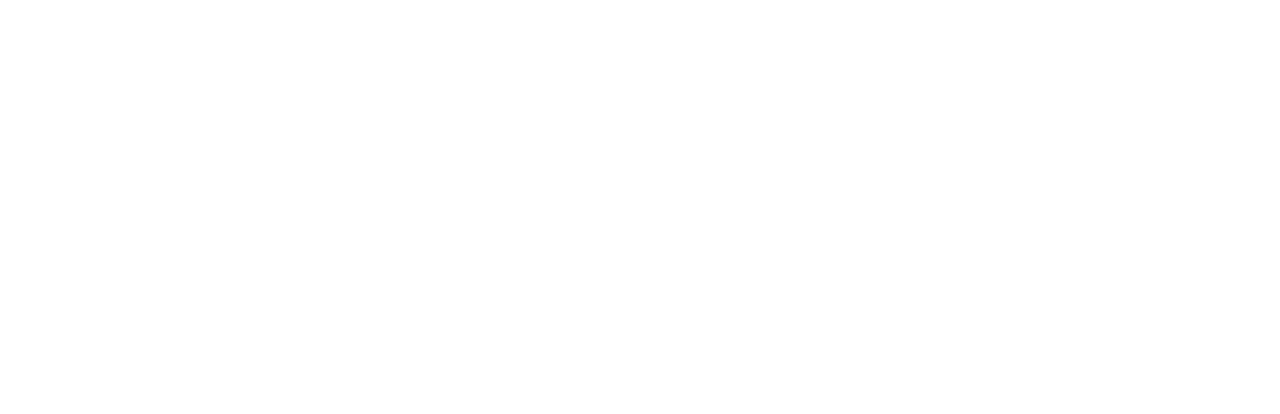
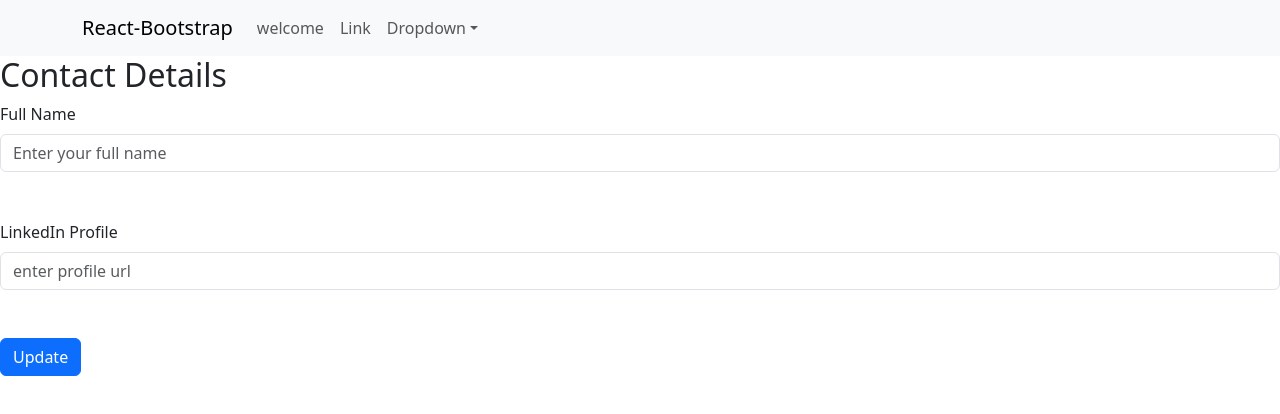
Before and after one commit to Vineeth05kumar/ExpenseTracker, a React (Create React App) app: page /details in a window 1280 px wide. Before the commit this address had no page. Shown: the top 414 px of the page. Built offline with nearby package versions, Linux system fonts and the light colour scheme.

Commit message:
Added Complete your profile

```diff
--- a/src/App.js
+++ b/src/App.js
@@ -1,13 +1,17 @@
 import Signup from "./components/Pages/Signup";
-import { BrowserRouter as Router,Routes,Route } from "react-router-dom";
+import { BrowserRouter as Router, Routes, Route } from "react-router-dom";
 import Welcome from "./components/Pages/Welcome";
+import Header from "./components/Pages/Header";
+import Details from "./components/Pages/Details";
 
 function App() {
   return (
-    <Router >
+    <Router>
+      <Header />
       <Routes>
-        <Route path='/' element={<Signup />} />
-        <Route path='/welcome' element ={<Welcome />} />
+        <Route path="/" element={<Signup />} />
+        <Route path="/welcome" element={<Welcome />} />
+        <Route path="/details" element={<Details />} />
       </Routes>
     </Router>
   );
--- /dev/null
+++ b/src/components/Pages/Details.js
@@ -0,0 +1,56 @@
+import { Form, Button } from "react-bootstrap";
+import React, { useState } from "react";
+
+export default function Details() {
+    const [personalData, setPersonalData] = useState({
+        fullname: '',
+        profileLink: ''
+    });
+
+    const changeHandler = (e) => {
+        const { name, value } = e.target;
+        setPersonalData({ ...personalData, [name]: value });
+    }
+
+    const profileHandler = async (e) => {
+        e.preventDefault();
+        const token = localStorage.getItem('token')
+        try {
+            const response = await fetch("https://identitytoolkit.googleapis.com/v1/accounts:update?key=AIzaSyBcTzMy6yeRL1-JVvi7Rse7eIBsR1Q1mes", {
+                method: "POST",
+                headers: {
+                    "Content-Type": "application/json"
+                },
+                body: JSON.stringify({
+                    idToken: token,
+                    displayName: personalData.fullname,
+                    photoURL: personalData.profileLink,
+                    returnSecureToken: false,
+                })
+            });
+            if (!response.ok) {
+                const errorData = await response.json();
+                throw new Error(errorData.error.message);
+            }
+            const data = await response.json();
+            console.log(data);
+        } catch (error) {
+            console.error(error);
+        }
+    }
+
+    return (
+        <Form onSubmit={profileHandler}>
+            <h2>Contact Details</h2>
+            <Form.Group className="mb-5" controlId="formBasicName">
+                <Form.Label>Full Name</Form.Label>
+                <Form.Control type="text" name="fullname" value={personalData.fullname} placeholder="Enter your full name" onChange={changeHandler} />
+            </Form.Group>
+            <Form.Group className="mb-5" controlId="formBasicLink">
+                <Form.Label>LinkedIn Profile</Form.Label>
+                <Form.Control type="url" name="profileLink" value={personalData.profileLink} placeholder="enter profile url" onChange={changeHandler} />
+            </Form.Group>
+            <Button type="submit">Update</Button>
+        </Form>
+    );
+};
--- /dev/null
+++ b/src/components/Pages/Header.js
@@ -0,0 +1,34 @@
+import Container from 'react-bootstrap/Container';
+import Nav from 'react-bootstrap/Nav';
+import Navbar from 'react-bootstrap/Navbar';
+import NavDropdown from 'react-bootstrap/NavDropdown';
+
+function Header() {
+  return (
+    <Navbar expand="lg" className="bg-body-tertiary">
+      <Container>
+        <Navbar.Brand href="#home">React-Bootstrap</Navbar.Brand>
+        <Navbar.Toggle aria-controls="basic-navbar-nav" />
+        <Navbar.Collapse id="basic-navbar-nav">
+          <Nav className="me-auto">
+            <Nav.Link href="/welcome">welcome</Nav.Link>
+            <Nav.Link href="#link">Link</Nav.Link>
+            <NavDropdown title="Dropdown" id="basic-nav-dropdown">
+              <NavDropdown.Item href="#action/3.1">Action</NavDropdown.Item>
+              <NavDropdown.Item href="#action/3.2">
+                Another action
+              </NavDropdown.Item>
+              <NavDropdown.Item href="#action/3.3">Something</NavDropdown.Item>
+              <NavDropdown.Divider />
+              <NavDropdown.Item href="#action/3.4">
+                Separated link
+              </NavDropdown.Item>
+            </NavDropdown>
+          </Nav>
+        </Navbar.Collapse>
+      </Container>
+    </Navbar>
+  );
+}
+
+export default Header;
--- a/src/components/Pages/Welcome.js
+++ b/src/components/Pages/Welcome.js
@@ -1,5 +1,22 @@
+import { Button, Container } from "react-bootstrap";
+import { useNavigate } from "react-router-dom";
 
 
-export default function Welcome () {
-    return (<h1>Welcome inside expense tracker</h1>)
+export default function Welcome() {
+
+
+    const navigate = useNavigate();
+    const changePage = () =>{
+        navigate('/details')
+    }
+  return (
+    <Container>
+      <h1>Welcome inside expense tracker</h1>
+
+      <h4>
+        Your Profile is Incomplete
+        <Button varient="link" onClick={changePage}>Click to complete</Button>
+      </h4>
+    </Container>
+  );
 }
```
